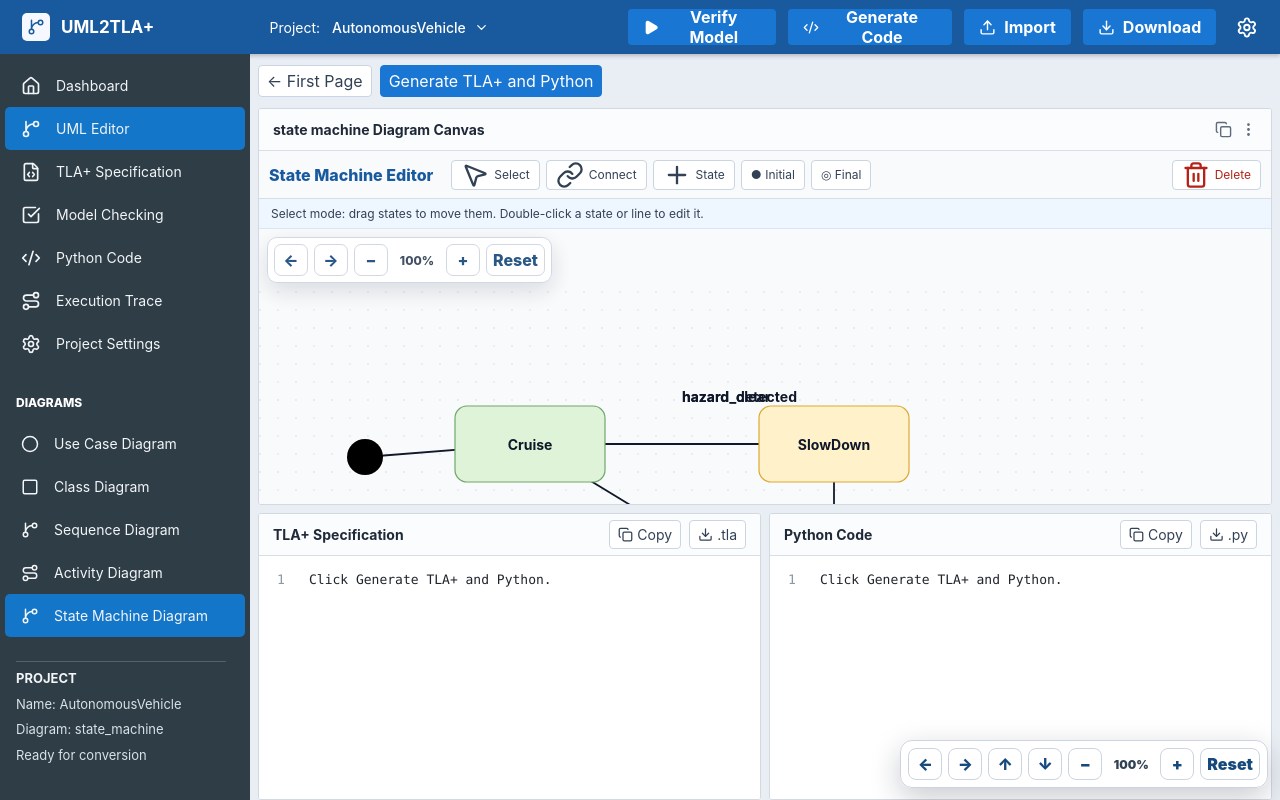
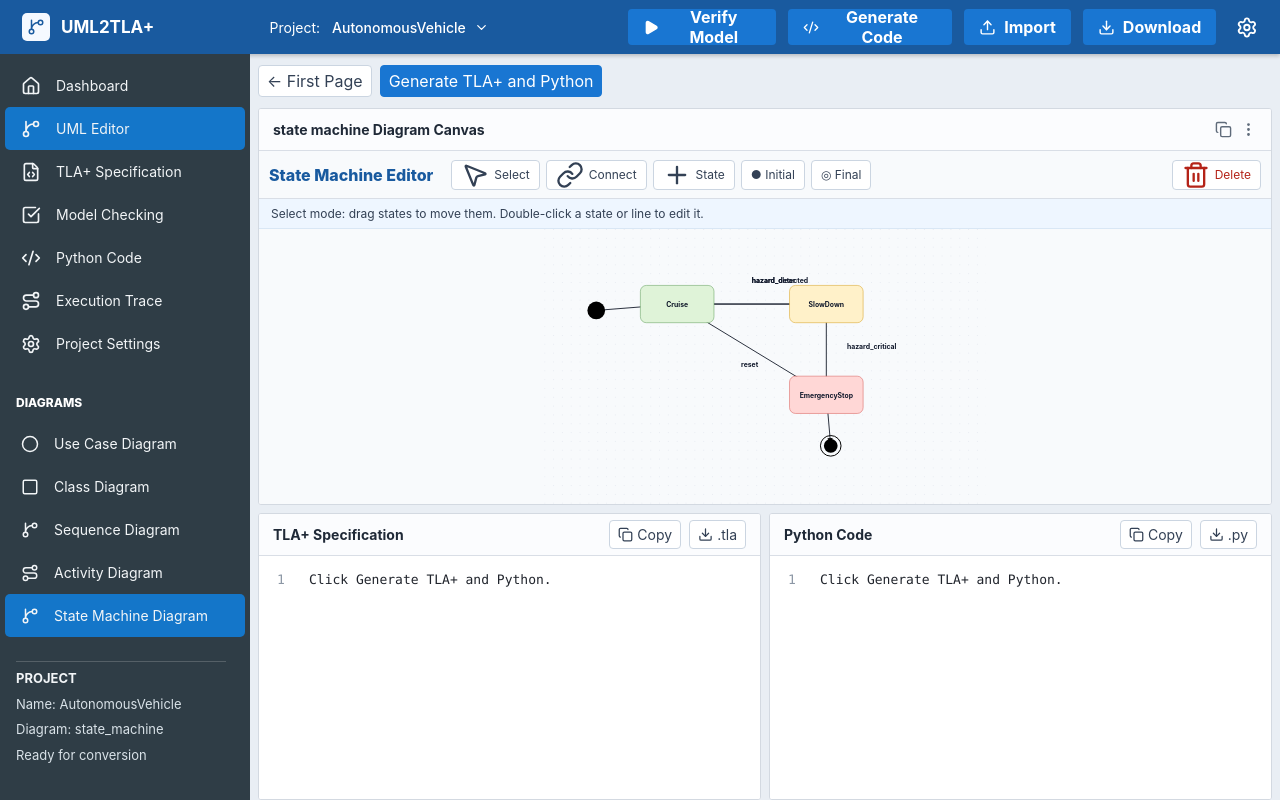
Before and after one commit to Shubha-fm/uml2tla-app, a React (Vite) app in the folder frontend/: page / in a window 1280 px wide. Both pictures are taken after a click on the button "Create Project and Open Convert Page". Built offline with nearby package versions, Linux system fonts and the light colour scheme.

Commit message:
Refactor SvgBase and App components for simplification

```diff
--- a/frontend/src/App.jsx
+++ b/frontend/src/App.jsx
@@ -302,44 +302,8 @@ function RenderDiagram({ model, setModel }) {
 }
 
 function SvgBase({ children, onMove, onUp, onBackground }) {
-  const stageRef = useRef(null);
-  const [zoom, setZoom] = useState(1);
-
-  useEffect(() => {
-    window.__umlCanvasZoom = zoom;
-  }, [zoom]);
-
-  function changeZoom(nextZoom) {
-    const value = Math.max(0.55, Math.min(2.6, Number(nextZoom.toFixed(2))));
-    setZoom(value);
-  }
-
-  function panCanvas(dx, dy = 0) {
-    if (!stageRef.current) return;
-    stageRef.current.scrollBy({ left: dx, top: dy, behavior: "smooth" });
-  }
-
   return (
-    <div
-      ref={stageRef}
-      className="svg-stage"
-      onPointerMove={onMove}
-      onPointerUp={onUp}
-      onPointerLeave={onUp}
-    >
-      <div className="mobile-canvas-tools" onPointerDown={e => e.stopPropagation()} onClick={e => e.stopPropagation()}>
-        <button type="button" onClick={() => panCanvas(-180)}>←</button>
-        <button type="button" onClick={() => panCanvas(180)}>→</button>
-        <button type="button" onClick={() => changeZoom(zoom - 0.15)}>−</button>
-        <span>{Math.round(zoom * 100)}%</span>
-        <button type="button" onClick={() => changeZoom(zoom + 0.15)}>+</button>
-        <button type="button" onClick={() => { changeZoom(1); panCanvas(-9999, -9999); }}>Reset</button>
-      </div>
-
-      <div
-        className="svg-zoom-wrap"
-        style={{ width: `${900 * zoom}px`, height: `${560 * zoom}px` }}
-      >
+    <div className="svg-stage" onPointerMove={onMove} onPointerUp={onUp} onPointerLeave={onUp}>
       <svg width="100%" height="100%" viewBox="0 0 900 560" onPointerDown={onBackground}>
         <defs>
           <pattern id="grid" width="18" height="18" patternUnits="userSpaceOnUse">
@@ -352,7 +316,6 @@ function SvgBase({ children, onMove, onUp, onBackground }) {
         <rect width="900" height="560" fill="url(#grid)" />
         {children}
       </svg>
-      </div>
     </div>
   );
 }
@@ -404,9 +367,8 @@ function useDrag(model, setModel, collectionName) {
 
   function move(e) {
     if (!drag) return;
-    const zoom = window.__umlCanvasZoom || 1;
-    const dx = (e.clientX - drag.startX) / zoom;
-    const dy = (e.clientY - drag.startY) / zoom;
+    const dx = e.clientX - drag.startX;
+    const dy = e.clientY - drag.startY;
     setModel({
       ...model,
       [collectionName]: model[collectionName].map(item =>
@@ -1221,25 +1183,6 @@ function App(){
   const [page,setPage]=useState("home");
   const [data,setData]=useState(null);
   const fileInput=useRef(null);
-  const appViewportRef = useRef(null);
-  const [appZoom, setAppZoom] = useState(1);
-
-  function changeAppZoom(nextZoom) {
-    const value = Math.max(0.55, Math.min(1.8, Number(nextZoom.toFixed(2))));
-    setAppZoom(value);
-  }
-
-  function panWholeApp(dx, dy = 0) {
-    if (!appViewportRef.current) return;
-    appViewportRef.current.scrollBy({ left: dx, top: dy, behavior: "smooth" });
-  }
-
-  function resetWholeAppView() {
-    setAppZoom(1);
-    if (!appViewportRef.current) return;
-    appViewportRef.current.scrollTo({ left: 0, top: 0, behavior: "smooth" });
-  }
-
   useEffect(()=>localStorage.setItem("uml2tla_five_project",JSON.stringify(model)),[model]);
 
   function loadTemplate(kind){ setModel(JSON.parse(JSON.stringify(templates[kind]))); setActive("editor"); setData(null); }
@@ -1265,23 +1208,6 @@ function App(){
   else content=<Dashboard model={model} data={data}/>;
 
   return (
-    <div
-      ref={appViewportRef}
-      className="app-viewport"
-      style={{ "--app-zoom": appZoom }}
-    >
-      <div className="whole-app-tools" onPointerDown={e => e.stopPropagation()} onClick={e => e.stopPropagation()}>
-        <button type="button" onClick={() => panWholeApp(-240)}>←</button>
-        <button type="button" onClick={() => panWholeApp(240)}>→</button>
-        <button type="button" onClick={() => panWholeApp(0, -220)}>↑</button>
-        <button type="button" onClick={() => panWholeApp(0, 220)}>↓</button>
-        <button type="button" onClick={() => changeAppZoom(appZoom - 0.1)}>−</button>
-        <span>{Math.round(appZoom * 100)}%</span>
-        <button type="button" onClick={() => changeAppZoom(appZoom + 0.1)}>+</button>
-        <button type="button" onClick={resetWholeAppView}>Reset</button>
-      </div>
-
-      <div className="app-scale-content">
     <div className="app">
       {page === "home" ? (
         <FirstPage
@@ -1344,8 +1270,6 @@ function App(){
         </>
       )}
     </div>
-      </div>
-    </div>
   )
 }
 
```
Lines whose indentation alone changed are shown as unchanged.
